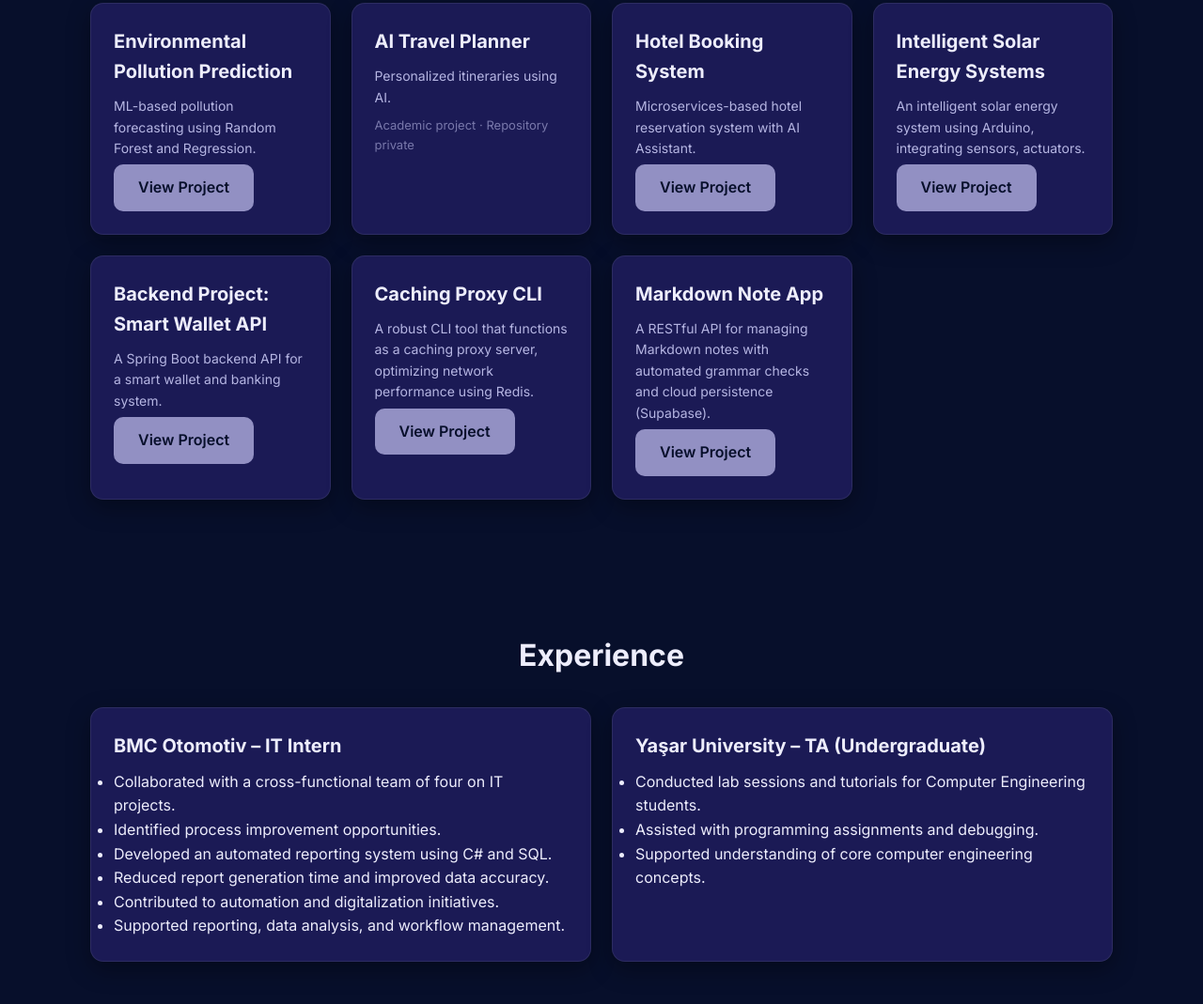
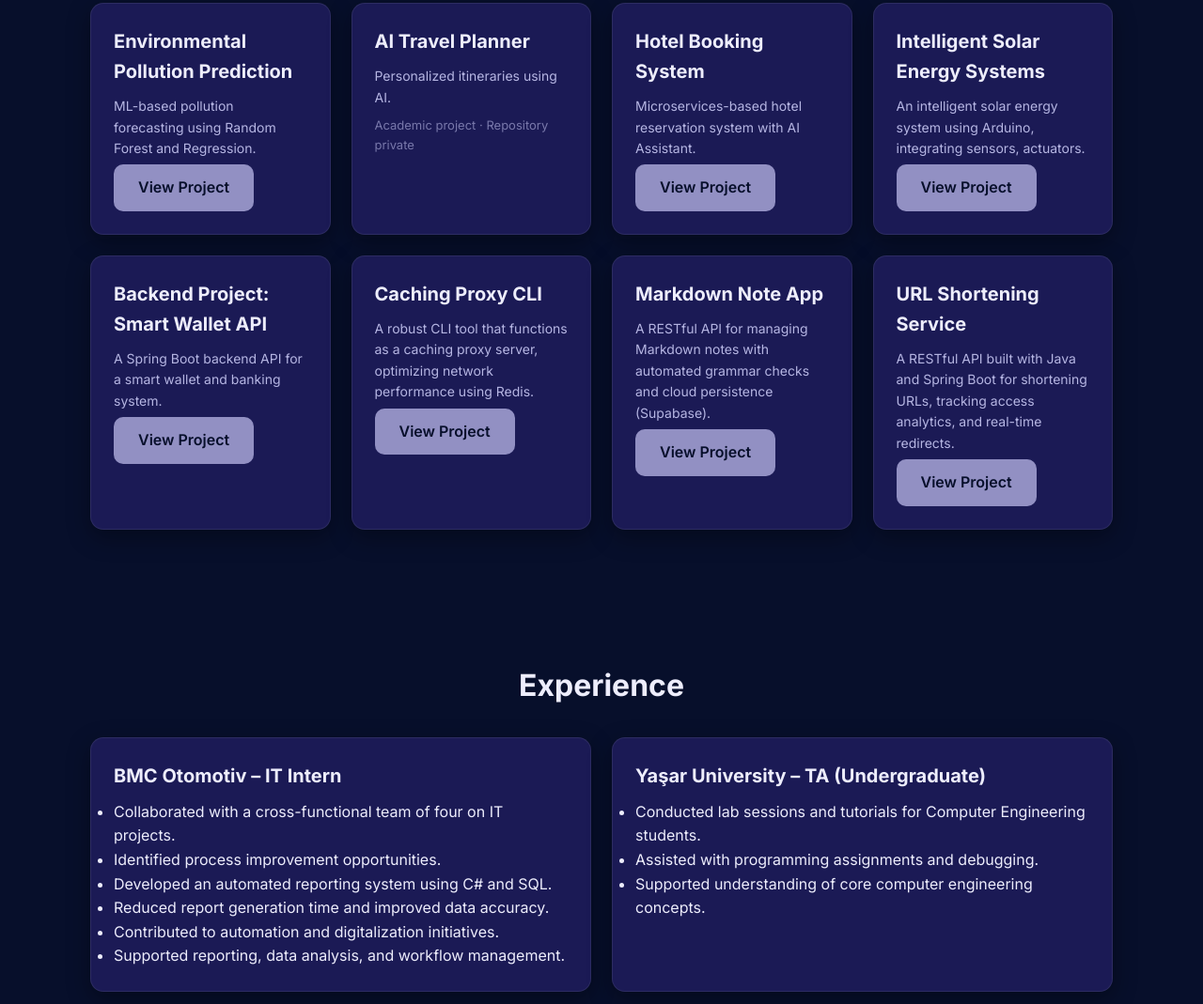
Before and after one commit to isilulgerr/isilulgerr.github.io, a plain HTML site: page index.html in a window 1280 px wide. Shown: the part 1376-2445 px from the top of the page at 94% size. Drawn offline with Linux system fonts and the light colour scheme.

Commit message:
Add URL Shortening Service project

```diff
--- a/index.html
+++ b/index.html
@@ -365,6 +365,13 @@
             View Project
           </a>
         </div>
+        <div class="card">
+          <h3>URL Shortening Service</h3>
+          <p>A RESTful API built with Java and Spring Boot for shortening URLs, tracking access analytics, and real-time redirects.</p>
+          <a href="https://github.com/isilulgerr/URL-shortening-service" target="_blank" class="btn-primary">
+            View Project
+          </a>
+        </div>
       </div>
     </div>
   </section>
```
